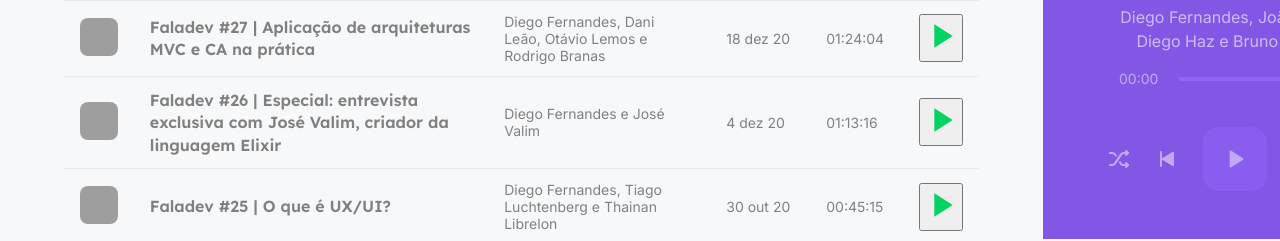
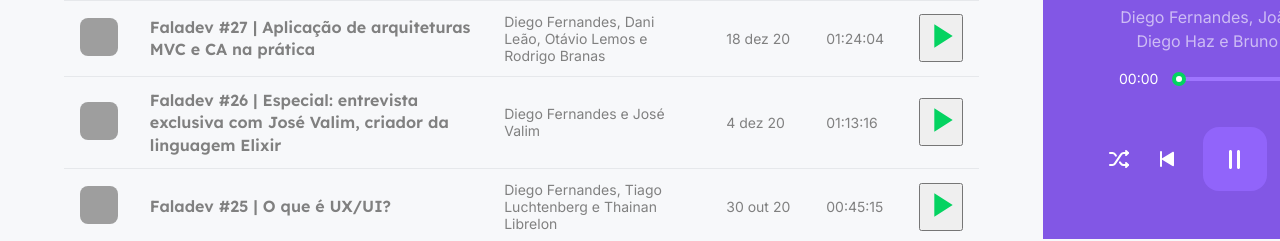
Before and after one commit to jrxcjr/podcastrnextjsnlw5, a Next.js app: page / in a window 1280 px wide. Both pictures are taken after a click on the button 445 px from the left and 290 px from the top of the page. Shown: the part 561-802 px from the top of the page. Built offline with nearby package versions, Linux system fonts and the light colour scheme; data requests are answered from the project's data file; grey boxes are pictures that could not be loaded.

Commit message:
added context

```diff
--- a/src/components/Player/index.tsx
+++ b/src/components/Player/index.tsx
@@ -1,10 +1,29 @@
-import { useContext } from "react";
+import { useContext, useRef, useEffect } from "react";
+import Image from "next/image";
+import Slider from "rc-slider";
+import "rc-slider/assets/index.css";
+
 import { PlayerContext } from "../../contexts/PlayerContext";
+
 import styles from "./styles.module.scss";
-import Image from "next/image";
 
 export function Player() {
- const { episodeList, currentEpisodeIndex } = useContext(PlayerContext);
+ const audioRef = useRef<HTMLAudioElement>(null);
+
+ const { episodeList, currentEpisodeIndex, isPlaying, togglePlay } = useContext(
+  PlayerContext
+ );
+
+ useEffect(() => {
+  if (!audioRef.current) {
+   return;
+  }
+  if (isPlaying) {
+   audioRef.current.play();
+  } else {
+   audioRef.current.pause();
+  }
+ }, [isPlaying]);
 
  const episode = episodeList[currentEpisodeIndex];
 
@@ -32,29 +51,48 @@ export function Player() {
     </div>
    )}
 
-   <footer className={styles.empty}>
+   <footer className={!episode ? styles.empty : ""}>
     <div className={styles.progress}>
      <span>00:00</span>
      <div className={styles.slider}>
-      <div className={styles.emptySlider}></div>
+      {episode ? (
+       <Slider
+        trackStyle={{ backgroundColor: "#04d361" }}
+        railStyle={{ backgroundColor: "#9f75ff" }}
+        handleStyle={{ borderColor: "#04d361", borderWidth: "4px" }}
+       ></Slider>
+      ) : (
+       <div className={styles.emptySlider}></div>
+      )}
      </div>
      <span>00:00</span>
     </div>
 
+    {episode && <audio src={episode.url} ref={audioRef} autoPlay />}
+
     <div className={styles.buttons}>
-     <button type="button">
+     <button type="button" disabled={!episode}>
       <img src="/shuffle.svg" alt="Shuffle" />
      </button>
-     <button type="button">
+     <button type="button" disabled={!episode}>
       <img src="/play-previous.svg" alt="Play Previous" />
      </button>
-     <button type="button" className={styles.playButton}>
-      <img src="/play.svg" alt="Play" />
+     <button
+      type="button"
+      className={styles.playButton}
+      disabled={!episode}
+      onClick={togglePlay}
+     >
+      {isPlaying ? (
+       <img src="/pause.svg" alt="Pause" />
+      ) : (
+       <img src="/play.svg" alt="Play" />
+      )}
      </button>
-     <button type="button">
+     <button type="button" disabled={!episode}>
       <img src="/play-next.svg" alt="Play Next" />
      </button>
-     <button type="button">
+     <button type="button" disabled={!episode}>
       <img src="/repeat.svg" alt="Repeat" />
      </button>
     </div>
--- a/src/components/Player/styles.module.scss
+++ b/src/components/Player/styles.module.scss
@@ -106,12 +106,25 @@
   background: transparent;
   border: 0;
   font-size: 0;
+  transition: filter 0.2s;
+
+  &:disabled {
+   cursor: default;
+
+   &:hover:not(:disabled) {
+    filter: brightness(0.8);
+   }
+  }
 
   &.playButton {
    width: 4rem;
    height: 4rem;
    border-radius: 1rem;
    background: var(--purple-400);
+
+   &:hover:not(:disabled) {
+    filter: brightness(0.95);
+   }
   }
  }
 }
--- a/src/contexts/PlayerContext.ts
+++ b/src/contexts/PlayerContext.ts
@@ -11,7 +11,9 @@ type Episode = {
 type PlayerContextData = {
  episodeList: Episode[];
  currentEpisodeIndex: number;
+ isPlaying: boolean;
  play: (episode: Episode) => void;
+ togglePlay: () => void;
 };
 
 export const PlayerContext = createContext({} as PlayerContextData);
--- a/src/pages/_app.tsx
+++ b/src/pages/_app.tsx
@@ -9,14 +9,22 @@ import { useState } from "react";
 function MyApp({ Component, pageProps }) {
  const [episodeList, setEpisodeList] = useState([]);
  const [currentEpisodeIndex, setCurrentEpisodeIndex] = useState(0);
+ const [isPlaying, setIsPlaying] = useState(false);
 
  function play(episode) {
   setEpisodeList([episode]);
   setCurrentEpisodeIndex(0);
+  setIsPlaying(true);
+ }
+
+ function togglePlay() {
+  setIsPlaying(!isPlaying);
  }
 
  return (
-  <PlayerContext.Provider value={{ episodeList, currentEpisodeIndex, play }}>
+  <PlayerContext.Provider
+   value={{ episodeList, currentEpisodeIndex, isPlaying, play, togglePlay }}
+  >
    <div className={styles.wrapper}>
     <main>
      <Header />
```
